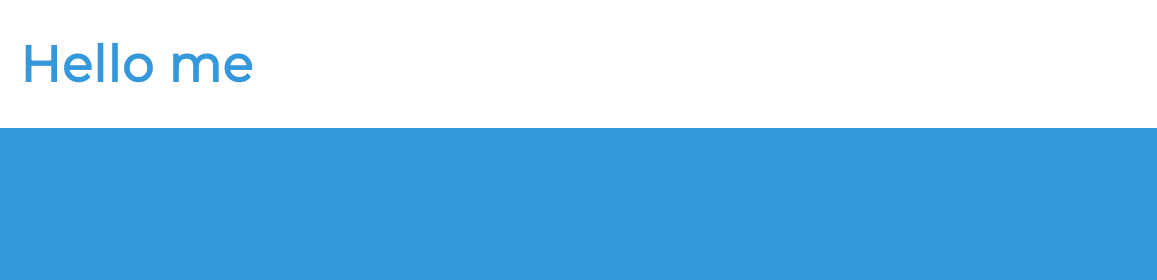
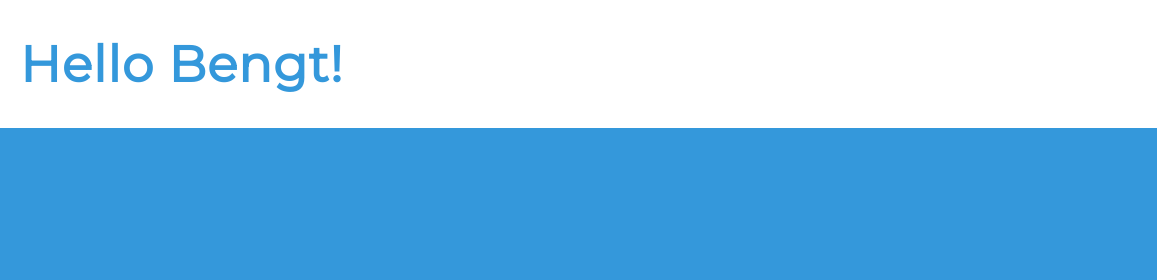
Before and after one commit to johanhanses/serverless-React, a plain HTML site: page index.html in a window 1280 px wide. Shown: the top 280 px of the page, 0-1157 px from the left. Drawn offline with Linux system fonts and the light colour scheme.

```diff
--- a/index.html
+++ b/index.html
@@ -14,7 +14,7 @@
   <body>
     <main class="overflow--auto">
       <h1 class="color--skyBlue section__heading--largest">
-        Hello me
+        Hello Bengt!
       </h1>
 
       <ul class="section--social">
```
